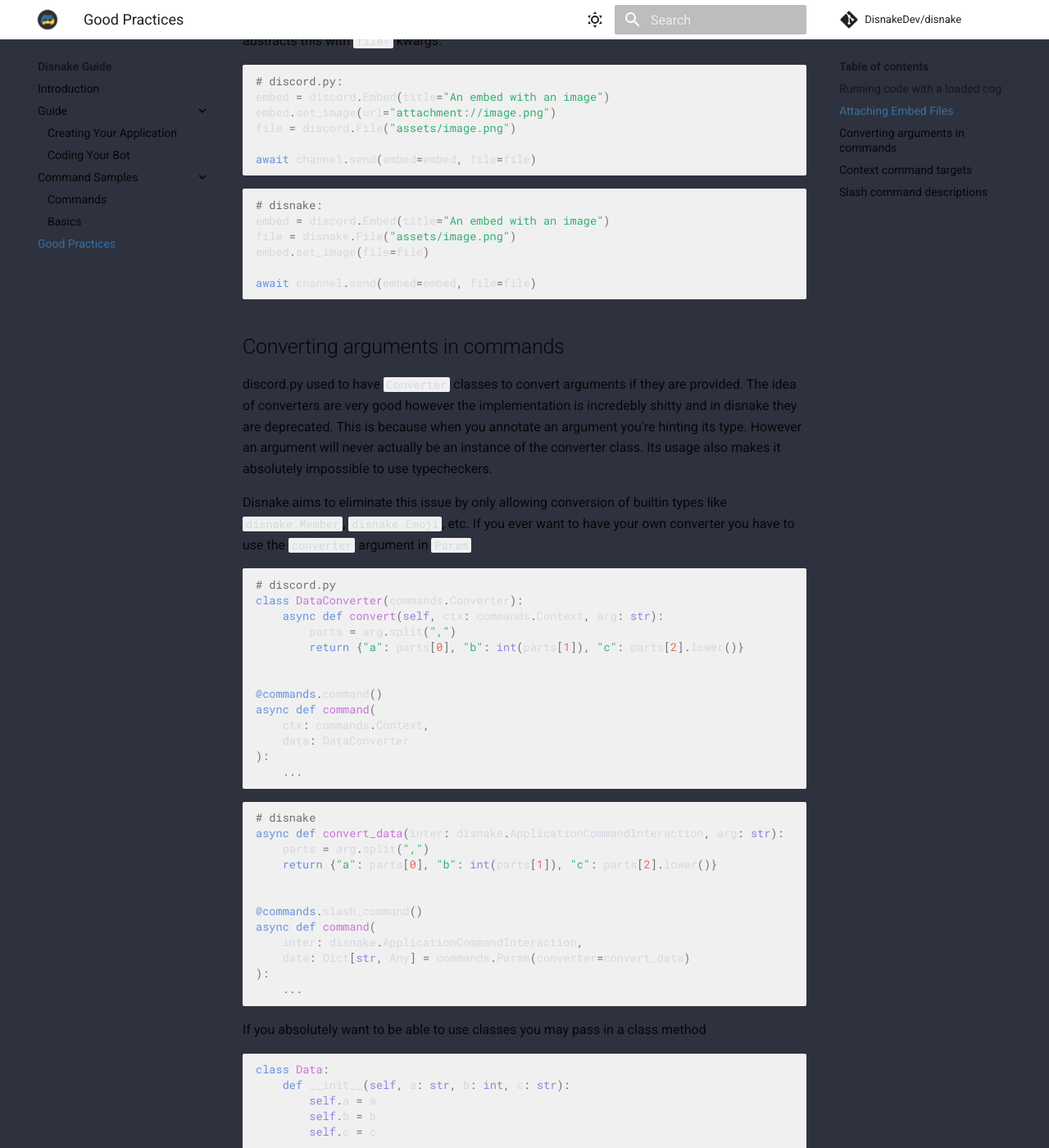
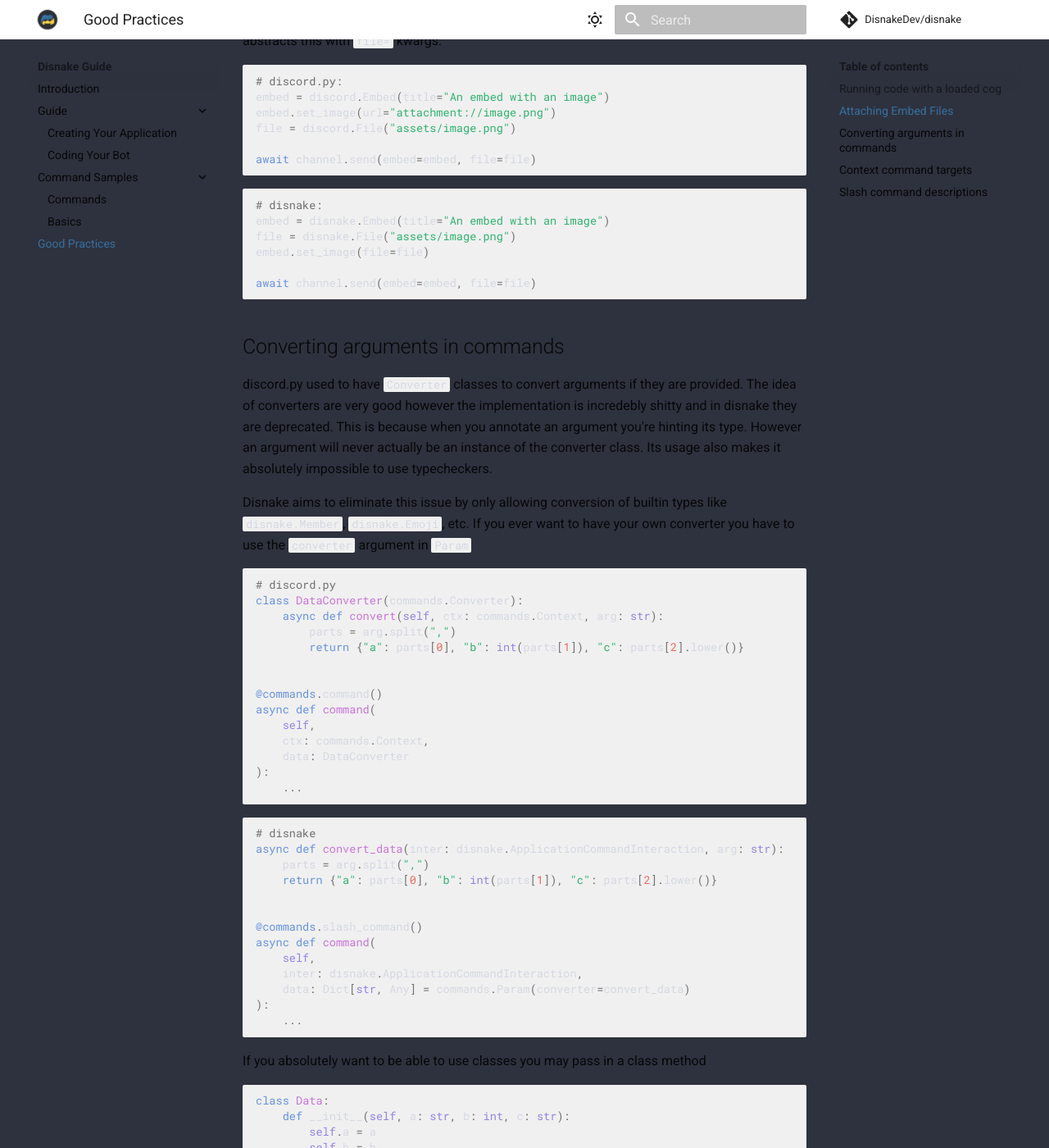
Before and after one commit to DisnakeDev/guide, an MkDocs documentation site: the page built from docs/good-practices/index.md, in a window 1280 px wide and 1400 px high, scrolled down 730 px. Shown: the whole window at 82% size. Built offline with MkDocs 1.6.1 and Material for MkDocs 9.7.7, drawn with Linux system fonts in a browser that asks for light colours; comment, search, counter and statistics services are not loaded.

Commit message:
Fixed some typos.

````diff
--- a/docs/good-practices/index.md
+++ b/docs/good-practices/index.md
@@ -38,7 +38,7 @@
 
 ```py
 # disnake:
-embed = discord.Embed(title="An embed with an image")
+embed = disnake.Embed(title="An embed with an image")
 file = disnake.File("assets/image.png")
 embed.set_image(file=file)
 
@@ -61,6 +61,7 @@
 
 @commands.command()
 async def command(
+    self,
     ctx: commands.Context,
     data: DataConverter
 ):
@@ -76,6 +77,7 @@
 
 @commands.slash_command()
 async def command(
+    self,
     inter: disnake.ApplicationCommandInteraction,
     data: Dict[str, Any] = commands.Param(converter=convert_data)
 ):
@@ -97,6 +99,7 @@
 
 @commands.slash_command()
 async def command(
+    self,
     inter: disnake.ApplicationCommandInteraction,
     data: Data = commands.Param(converter=Data.from_option)
 ):
@@ -110,6 +113,7 @@
 ```py
 @commands.user_command()
 async def command(
+    self,
     inter: disnake.ApplicationCommandInteraction,
     user: disnake.User
 ):
@@ -123,6 +127,7 @@
 ```py
 @commands.slash_command()
 async def command(
+    self,
     inter: disnake.ApplicationCommandInteraction,
     category: str,
     item: str,
````
Also changed, not shown: docs/commands/index.md (+2 -0 lines).
